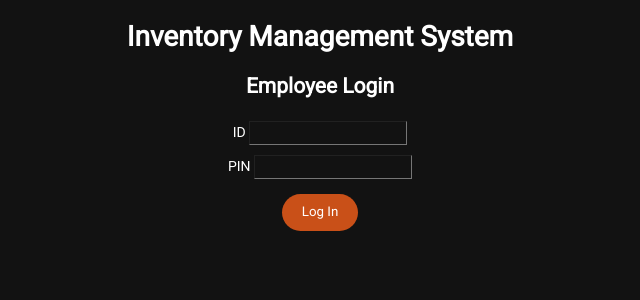
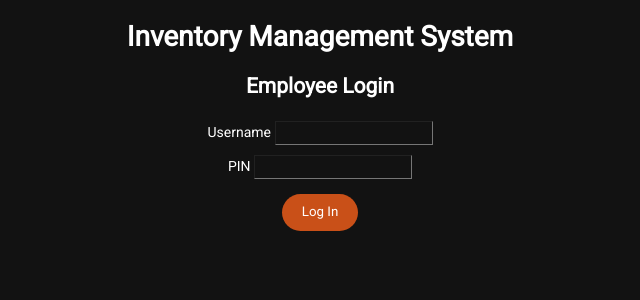
Before and after one commit to holychowders/inventory_management_system, a Flask app: page / in a window 1280 px wide. Shown: the top 300 px of the page, without its empty margins (320-960 px from the left). Run offline with Flask 3, Linux system fonts and the light colour scheme; parts of the project's set-up code (start-up, migrations or seed data) failed here and were passed over.

Commit message:
Fix: Change `ID` to `Username` on login page

```diff
--- a/templates/index.html
+++ b/templates/index.html
@@ -6,7 +6,7 @@
 <h2>Employee Login</h2>
 <form id="login-form" method="POST" action="{{ url_for('index') }}" novalidate>
   <div>
-    <label for="employee-id" class="login-field-label">ID</label>
+    <label for="employee-id" class="login-field-label">Username</label>
     <input
       id="employee-id"
       class="login-field"
```
